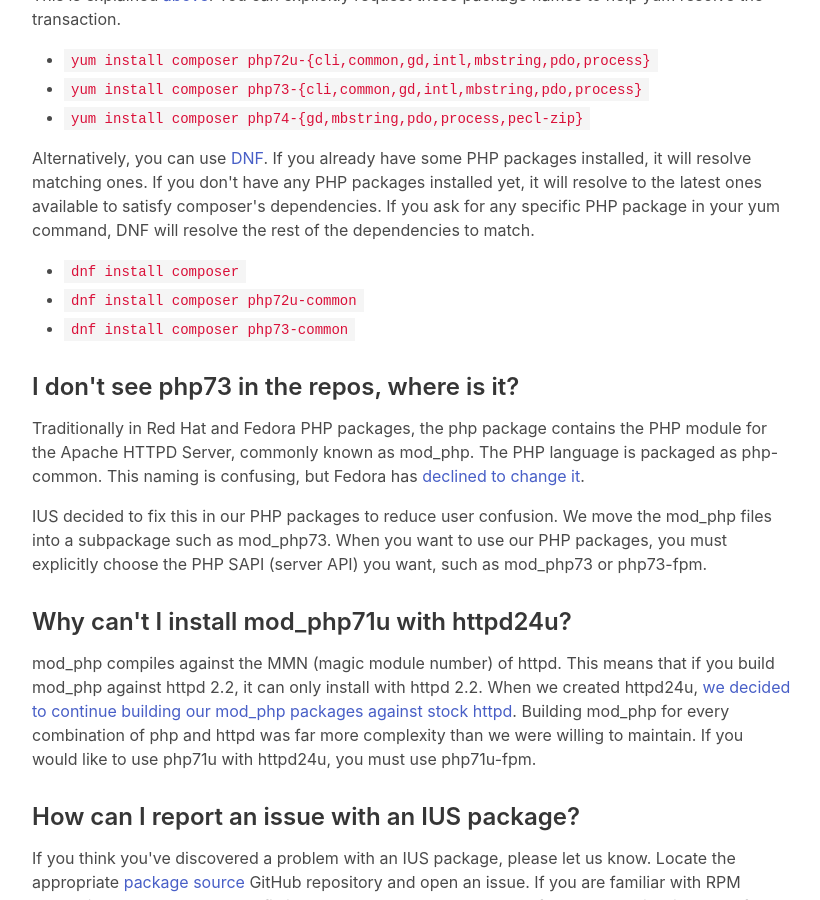
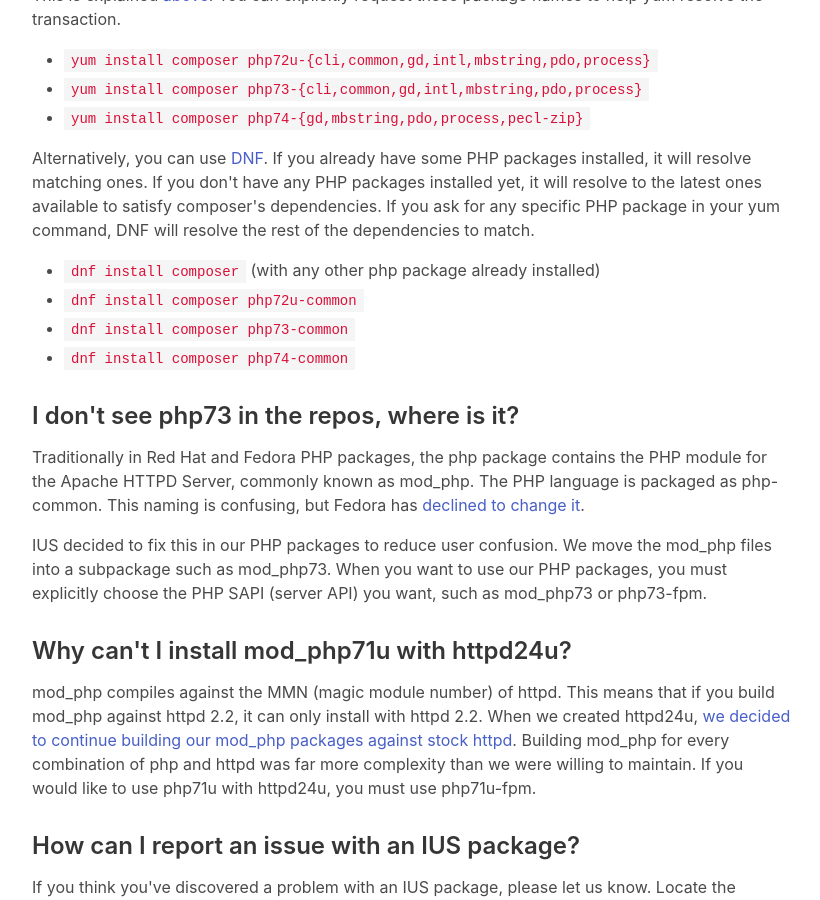
Before and after one commit to iusrepo/iusrepo.github.io, a Jekyll site: the page built from markdown/faq.md, in a window 1280 px wide and 900 px high, scrolled down 2772 px. Shown: the whole window, without its empty margins (228-1048 px from the left). Built offline with Jekyll 4.4.1, drawn with Linux system fonts in a browser that asks for light colours; comment, search, counter and statistics services are not loaded.

Commit message:
Add dnf example for composer+php74

```diff
--- a/markdown/faq.md
+++ b/markdown/faq.md
@@ -139,9 +139,10 @@ installed yet, it will resolve to the latest ones available to satisfy
 composer's dependencies.  If you ask for any specific PHP package in your yum
 command, DNF will resolve the rest of the dependencies to match.
 
-- `dnf install composer`
+- `dnf install composer` (with any other php package already installed)
 - `dnf install composer php72u-common`
 - `dnf install composer php73-common`
+- `dnf install composer php74-common`
 
 ### I don't see php73 in the repos, where is it?
 
```
